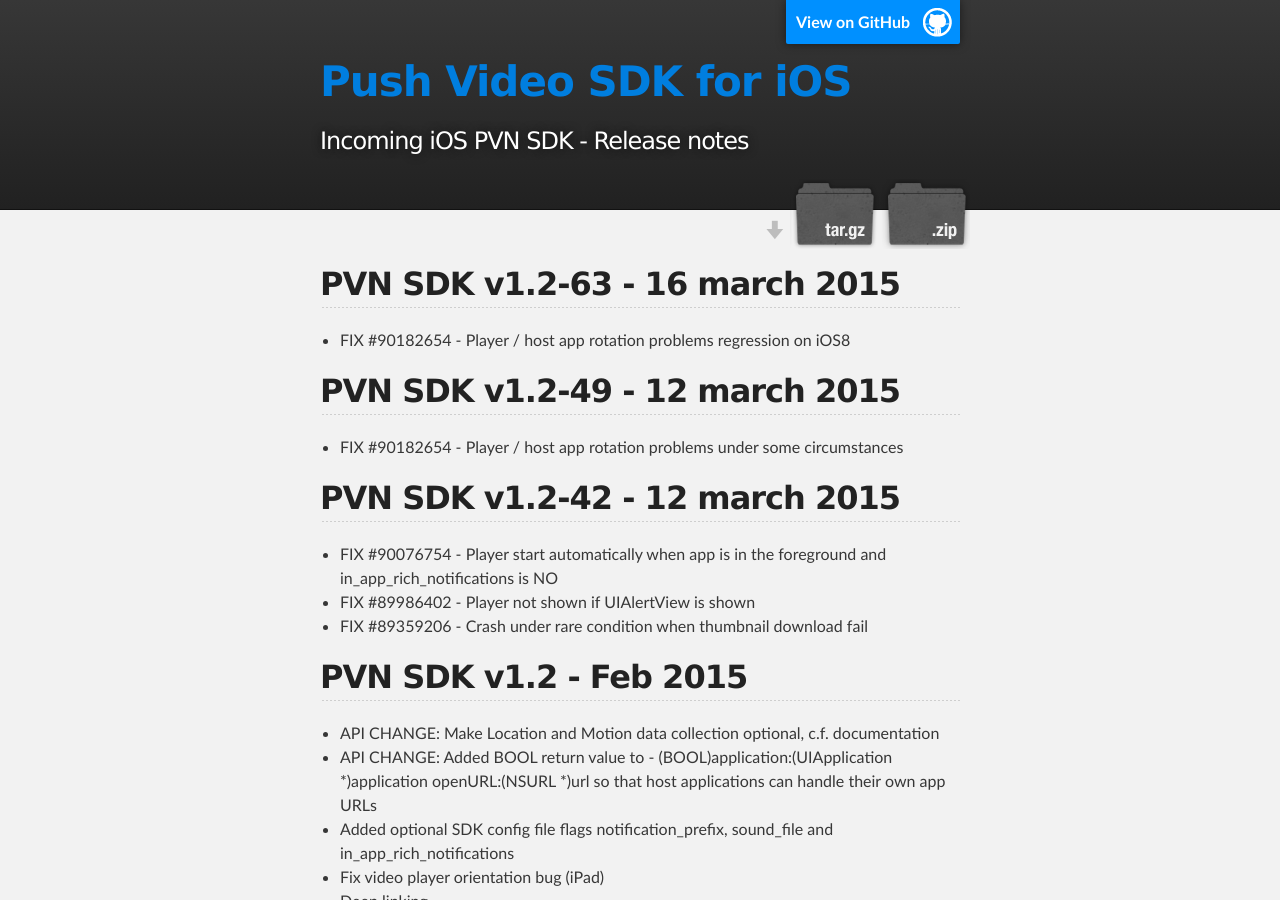
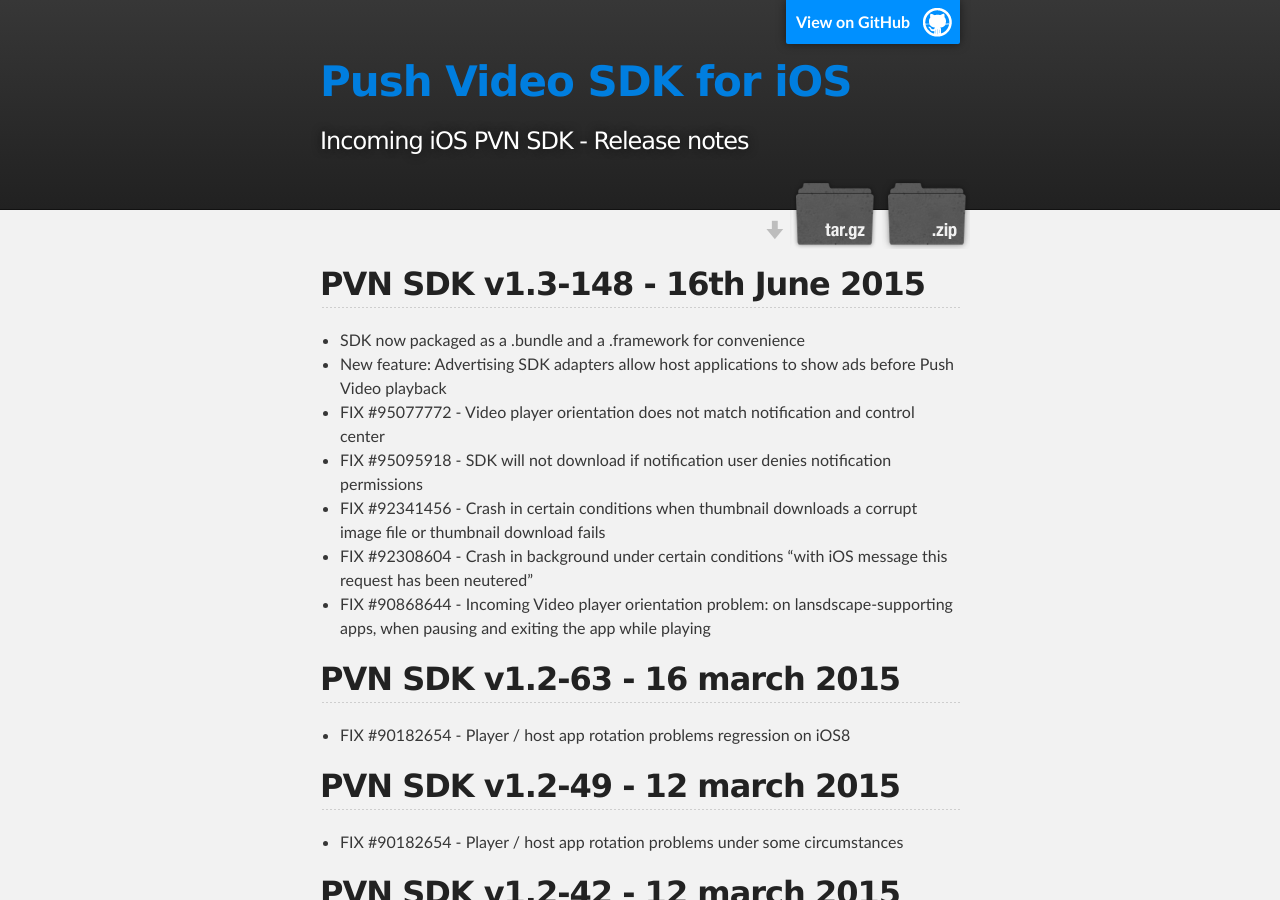
Before and after one commit to incoming-inc/ios-template-app, a Jekyll site: the page built from release-notes.md, in a window 1280 px wide and 900 px high. Built offline with Jekyll 4.4.1, drawn with Linux system fonts in a browser that asks for light colours; comment, search, counter and statistics services are not loaded.

Commit message:
Documentation update

```diff
--- a/release-notes.md
+++ b/release-notes.md
@@ -3,16 +3,17 @@
 layout: default
 ---
 
-<!--
-
-PVN SDK v1.3-61 - 8 May 2015
--------------------------------
+PVN SDK v1.3-148 - 16th June 2015
+---------------------------------
 - SDK now packaged as a .bundle and a .framework for convenience
 - New feature: Advertising SDK adapters allow host applications to show ads before Push Video playback
+- FIX #95077772 - Video player orientation does not match notification and control center
+- FIX #95095918 - SDK will not download if notification user denies notification permissions
 - FIX #92341456 - Crash in certain conditions when thumbnail downloads a corrupt image file or thumbnail download fails
 - FIX #92308604 - Crash in background under certain conditions "with iOS message this request has been neutered"
 - FIX #90868644 - Incoming Video player orientation problem: on lansdscape-supporting apps, when pausing and exiting the app while playing
--->
+
+
 
 PVN SDK v1.2-63 - 16 march 2015
 -------------------------------
```
Also changed, not shown: index.md (+1 -1 lines), upgrade-instructions.md (+13 -0 lines).
